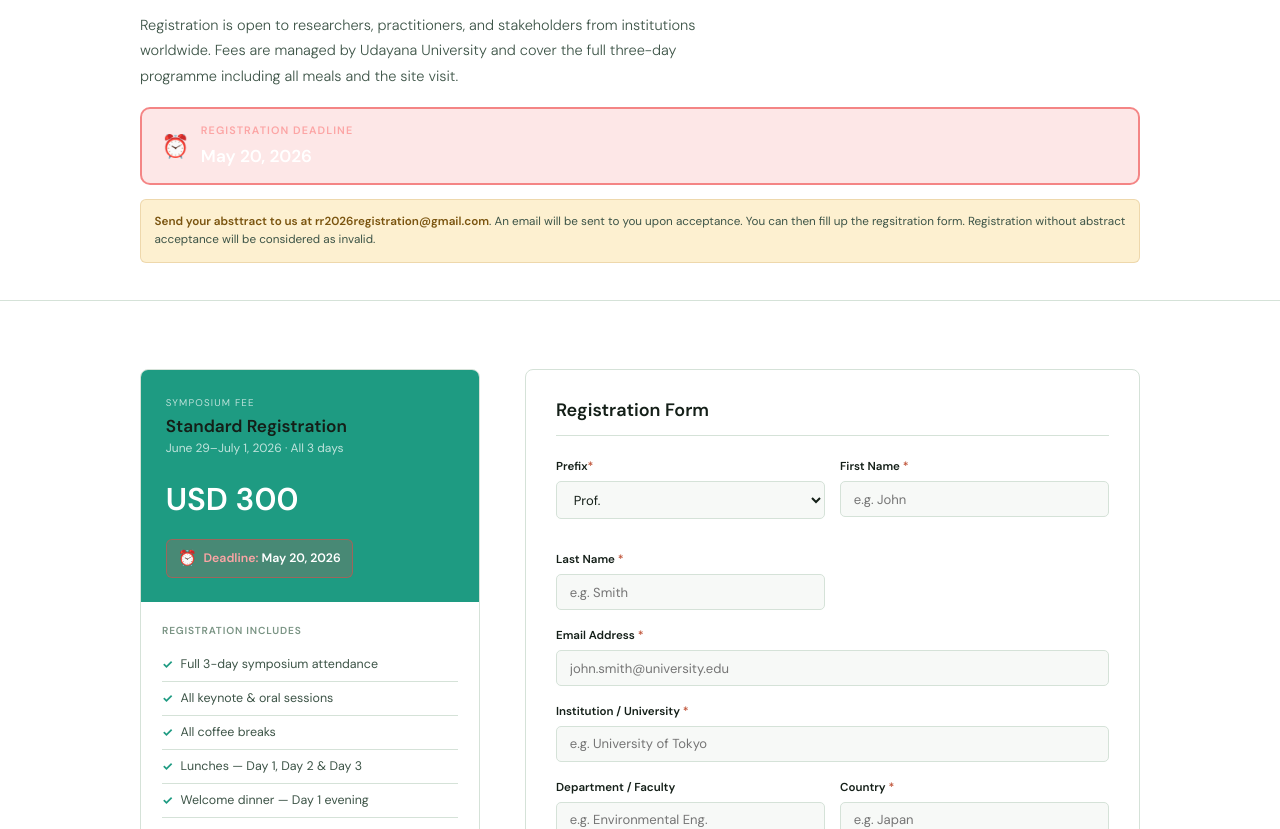
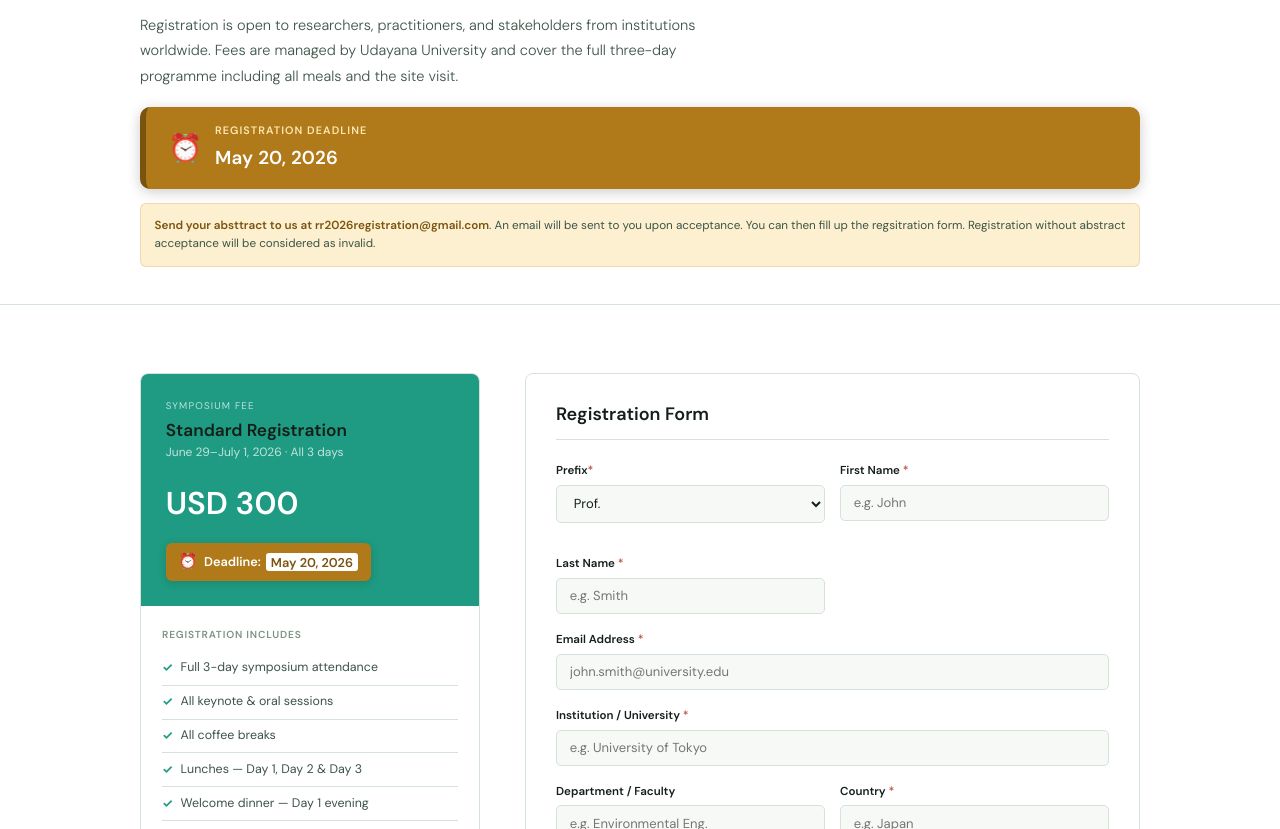
Before and after one commit to layashthapaliya/conference, a plain HTML site: page register.html in a window 1280 px wide. Shown: the part 271-1100 px from the top of the page. Drawn offline with Linux system fonts and the light colour scheme.

Commit message:
register.html

```diff
--- a/register.html
+++ b/register.html
@@ -37,11 +37,11 @@
       <h1 class="section-title">Register <em>Now</em> <em>      <p><strong>Please complete the registration form after your abstract gets accepted</strong></p></em></h1>
       <div class="rule"></div>
       <p class="section-lead">Registration is open to researchers, practitioners, and stakeholders from institutions worldwide. Fees are managed by Udayana University and cover the full three-day programme including all meals and the site visit.</p>
-      <div style="display:flex;align-items:center;gap:0.75rem;background:rgba(239,68,68,0.13);border:2px solid rgba(239,68,68,0.6);border-radius:10px;padding:0.85rem 1.3rem;margin-top:1.2rem;">
-        <span style="font-size:1.5rem;">&#9200;</span>
+      <div style="display:flex;align-items:center;gap:0.85rem;background:#b07a1a;border-left:6px solid #7a540f;border-radius:10px;padding:1rem 1.5rem;margin-top:1.2rem;box-shadow:0 3px 14px rgba(0,0,0,0.2);">
+        <span style="font-size:1.8rem;">&#9200;</span>
         <div>
-          <div style="font-size:0.72rem;font-weight:700;text-transform:uppercase;letter-spacing:0.1em;color:#fca5a5;margin-bottom:0.15rem;">Registration Deadline</div>
-          <div style="font-size:1.15rem;font-weight:800;color:#fff;">May 20, 2026</div>
+          <div style="font-size:0.72rem;font-weight:700;text-transform:uppercase;letter-spacing:0.1em;color:#fde8b0;margin-bottom:0.2rem;">Registration Deadline</div>
+          <div style="font-size:1.25rem;font-weight:900;color:#fff;letter-spacing:0.01em;">May 20, 2026</div>
         </div>
       </div>
        <div class="fee-note"><strong>Send your absttract to us at rr2026registration@gmail.com</strong>. An email will be sent to you upon acceptance. You can then fill up the regsitration form. Registration without abstract acceptance will be considered as invalid. </div>
@@ -59,9 +59,9 @@
             <h3>Standard Registration</h3>
             <p>June 29–July 1, 2026 · All 3 days</p>
             <div class="price-row"><span class="price-amt">USD 300</span></div>
-            <div style="margin-top:0.85rem;display:inline-flex;align-items:center;gap:0.45rem;background:rgba(239,68,68,0.2);border:1px solid rgba(239,68,68,0.5);border-radius:6px;padding:0.4rem 0.75rem;">
+            <div style="margin-top:0.85rem;display:inline-flex;align-items:center;gap:0.45rem;background:#b07a1a;border-radius:6px;padding:0.45rem 0.85rem;box-shadow:0 2px 8px rgba(0,0,0,0.15);">
               <span style="font-size:1rem;">&#9200;</span>
-              <span style="font-size:0.82rem;font-weight:700;color:#fca5a5;">Deadline: <span style="color:#fff;">May 20, 2026</span></span>
+              <span style="font-size:0.85rem;font-weight:800;color:#fff;">Deadline: <span style="background:#fff;color:#7a540f;padding:0.05rem 0.35rem;border-radius:3px;margin-left:0.1rem;">May 20, 2026</span></span>
             </div>
           </div>
           <div class="fee-body">
```
